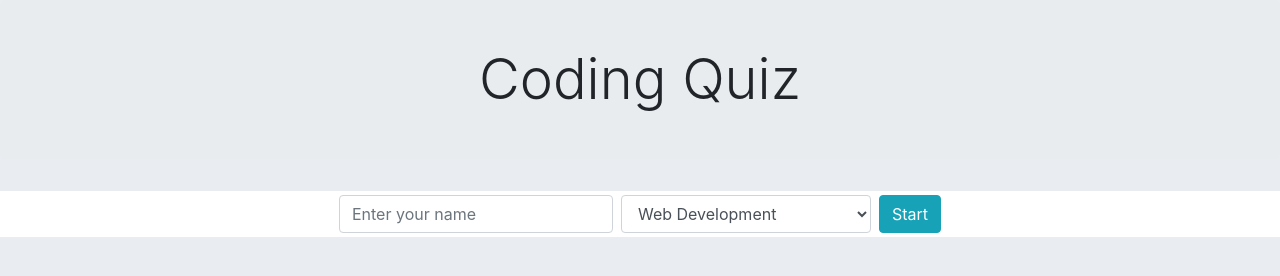
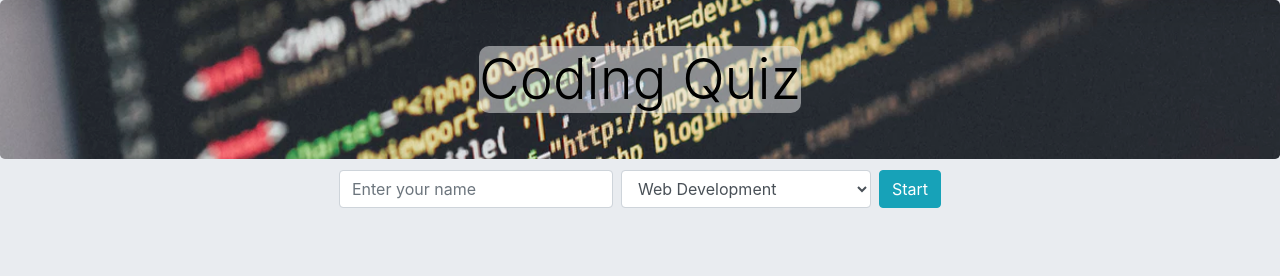
Before and after one commit to The-Jacko/CUS1172_Spring2020_Jackie_Ho, a plain HTML site: page index.html in a window 1280 px wide. Drawn offline with nearby package versions, Linux system fonts and the light colour scheme.

Commit message:
added styling

```diff
--- a/assets/index.css
+++ b/assets/index.css
@@ -7,14 +7,18 @@ body {
     background-color: #E9ECF0;
 }
 
-#user_data {
-    background-color: white;
+.jumbotron {
+    margin-top: 0;
+    margin-bottom: 0;
+    padding-top: 32px;
+    padding-bottom: 32px;
+    background-image: url("./pictures/coding-banner.png");
 }
 
-.jumbotron {
-    margin-top: 0;
-    padding-top: 32px;
-    padding-bottom: 32px;
+#title {
+    background-color: rgba(240, 240, 240, 0.502);
+    border-radius: 10px;
+    color: rgb(0, 0, 0);
 }
 
 .center {
@@ -43,10 +47,6 @@ body {
 
 .text_answer_submit {
     display: block;
-}
-
-#quiz_section {
-    background-color: #E9ECF0;
 }
 
 #question {
--- a/index.html
+++ b/index.html
@@ -15,7 +15,7 @@
 
 <body>
   <div class="jumbotron">
-    <h1 class="display-4 text-center">Coding Quiz</h1>
+    <h1 id="title" class="display-4 center">Coding Quiz</h1>
   </div>
 
   <div id="user_data">
```
Also changed, not shown: assets/pictures/coding-banner.png (added).
